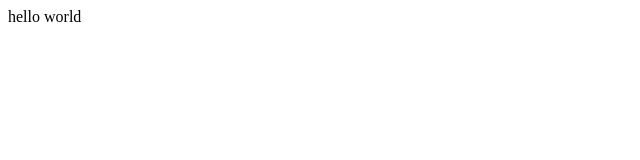
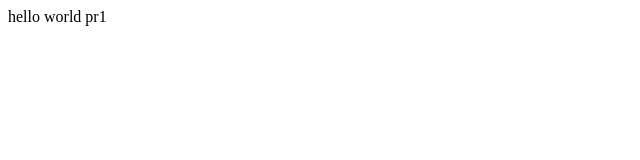
Before and after one commit to RupertLinacre/d3_regrouping_exchanging, a plain HTML site: page index.html in a window 1280 px wide. Shown: the full height of the page, 0-640 px from the left. Drawn offline with Linux system fonts and the light colour scheme.

Commit message:
update title and body text to include 'pr1'

```diff
--- a/index.html
+++ b/index.html
@@ -3,11 +3,11 @@
 
 <head>
     <meta charset="UTF-8">
-    <title>Hello World</title>
+    <title>Hello World pr1</title>
 </head>
 
 <body>
-    hello world
+    hello world pr1
 </body>
 
 </html>
```
